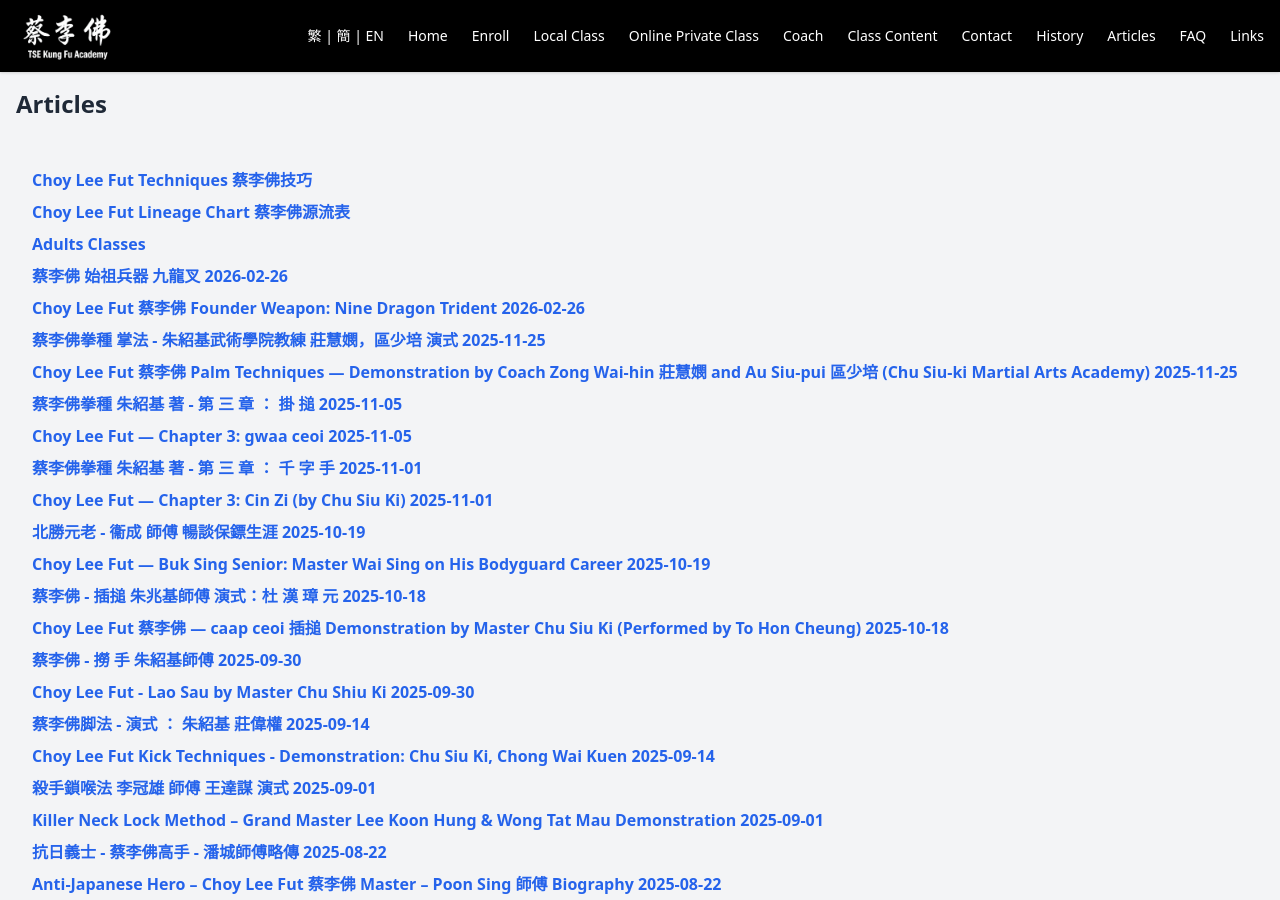
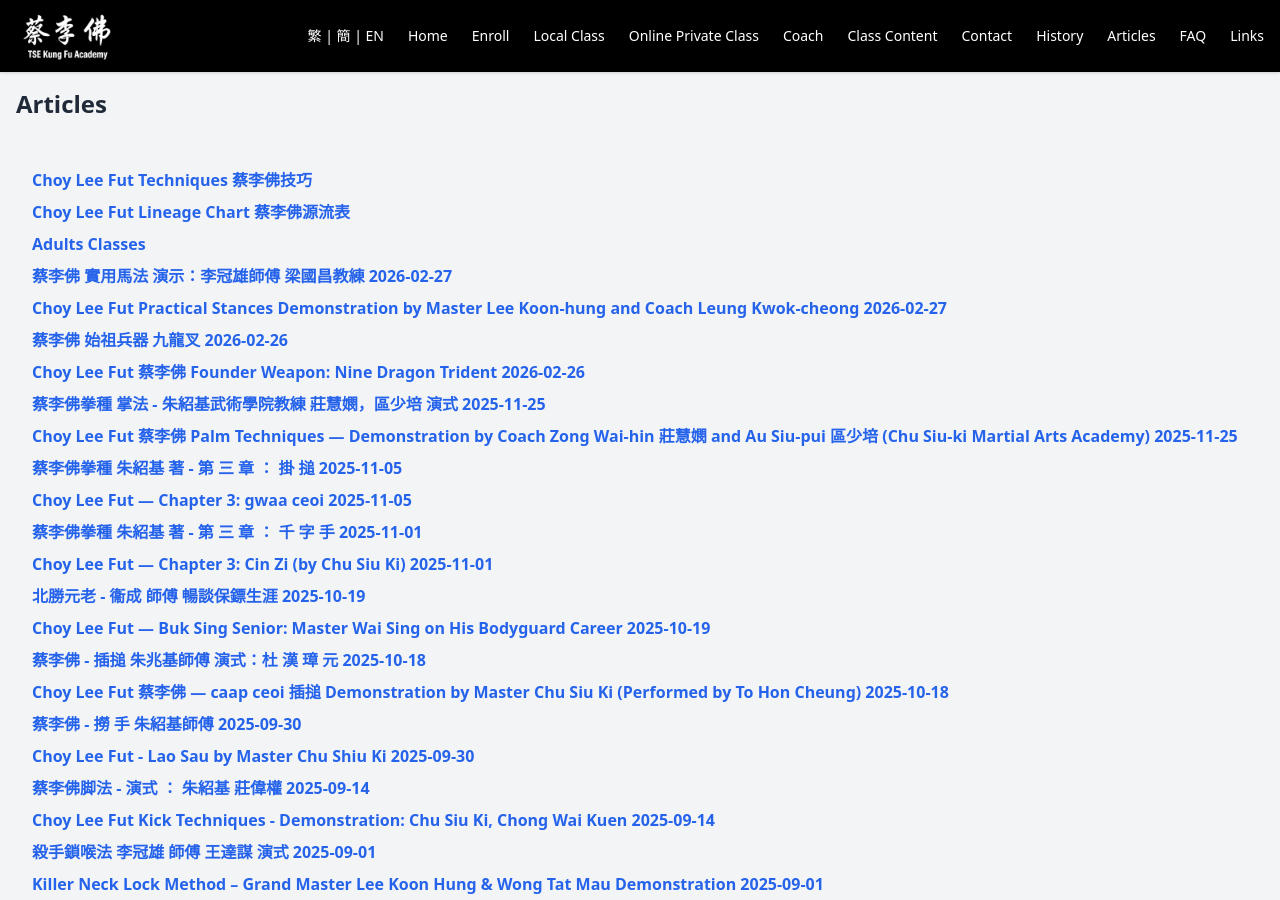
Before and after one commit to sydneykungfu/sydneykungfu.github.io, a Jekyll site: the page built from blog/index.html, in a window 1280 px wide and 900 px high. Built offline with Jekyll 4.4.1, drawn with Linux system fonts in a browser that asks for light colours; some of the changed lines change nothing that is shown.

Commit message:
feat: add new blog post "Choy Lee Fut Practical Stances" in English and Traditional Chinese, including associated images, and update the image processing workflow.

```diff
--- /dev/null
+++ b/_posts/2026-02-27-choy-lee-fut-horse-stances-practical.en.md
@@ -0,0 +1,73 @@
+---
+layout: blog
+title: Choy Lee Fut Practical Stances Demonstration by Master Lee Koon-hung and Coach Leung Kwok-cheong
+date: 2026-02-27
+lang: en
+alt:
+  lang: zh-hk
+  url: /blog/choy-lee-fut-horse-stances-practical.zh-hk.html
+canonical: /blog/choy-lee-fut-horse-stances-practical.en.html
+meta:
+  description: An in-depth look at the practical stance techniques of Choy Lee Fut Kung Fu, including the Circling Stance, Bow-and-Arrow Stance, Hanging Stance, and Dropping Knee Stance, demonstrated by Master Lee Koon-hung and Coach Leung Kwok-cheong.
+  keywords: Choy Lee Fut, Practical Stances, Circling Stance, Twist Stance, Bow Stance, Hanging Stance, Stealing Spring Stance, Dropping Knee Stance, Lee Koon-hung, Leung Kwok-cheong, Chinese Kung Fu, Traditional Martial Arts, Combat Applications
+  og:
+    image: /assets/images/blogs/choy-lee-fut-horse-stances-practical-01.png
+blog:
+  showMagazineNote: true
+---
+
+# Practical Stances
+
+Demonstration: Master Lee Koon-hung & Coach Leung Kwok-cheong
+
+<img src="/assets/images/blogs/choy-lee-fut-horse-stances-practical-01.png" alt="Choy Lee Fut Practical Stances by Master Lee Koon-hung and Coach Leung Kwok-cheong" class="max-h-80 mx-auto rounded-lg shadow-lg"/>
+
+Regarding stance techniques, the previous issue provided a very detailed analysis. However, there has never been a comprehensive review of the true value and position of stances within the entire martial arts system. There is an old saying in martial arts circles: "Before practicing punches, practice stances first." This mostly implies that one must develop a solid stance foundation before learning to strike. However, the crucial application of stances in actual combat seems to be somewhat overlooked, particularly their devastating offensive capabilities, which are rarely discussed. Although the core principles have yet to be clearly explained, the combat applications of Choy Lee Fut stances are vividly demonstrated in these pictures and explanations, detailing their usage and effectiveness. All photos are demonstrated by Master Lee Koon-hung, Head Coach of the Sik Ying Sports Association, and Coach Leung Kwok-cheong. These precious materials are a rare treasure in the contemporary martial arts world.
+
+Lee Koon-hung, a young Choy Lee Fut master at 33 years old, stands 5 feet 7 inches tall and weighs about 140 pounds. From his appearance, he has a very robust martial artist's physique, yet his conversation is humorous and scholarly. He has always been in the piece goods business but formed an indissoluble bond with Chinese martial arts since childhood. Thanks to his natural intelligence and diligent practice, Lee Koon-hung's martial arts progressed by leaps and bounds. In just about twenty years, his martial arts mastery has reached a level of perfection and profound excellence.
+
+Lee Koon-hung was born in Shunde, Guangdong, a rich and beautiful land. At the age of four, his family left their hometown and moved to the bustling city of Hong Kong. At age ten, a classmate brought him to a fitness academy to learn martial arts. After a long period of practice, Lee felt unsatisfied with both the form and combat effectiveness of the martial arts he was learning. Thus, at twelve, he and his classmate sought out another famous master. Introduced by his classmate, he became a student at the Poon Tik Sports Association, learning Choy Lee Fut. After rigorous training, he gradually grasped the essence of Choy Lee Fut and gained insight into techniques like grabbing, seizing, hanging, swiping, and thrusting. At the time, Poon Tik's senior disciple, Master Leung Sai, recognized his potential and taught him everything he knew. Deeply favored by his master, Lee trained joyfully and dedicated most of his time to studying under Leung Sai. Eventually, Leung Sai recommended Lee to further his training with his senior uncle, Chow Bing. Chow Bing was also incredibly fond of Lee Koon-hung and gladly accepted him for advanced training.
+
+Through years of hard study, Lee Koon-hung excelled not only in Choy Lee Fut fist techniques but also in various weapon arts. His skill with the "Double Dragon Broadswords" is particularly notable. Characterized by the harmonious blend of yin and yang, tight yet agile movements, and extraordinarily beautiful postures, Lee Koon-hung's swordplay brought him fame overseas when he performed in Hawaii, earning much attention from compatriots there.
+
+
+# Circling Stance Method (Huen Ma)
+
+Circling Stance (Huen Ma): Also known as the Twining Silk Stance (Cin Si Ma) or Twist Stance (Nau Ma). Despite the different names, they are essentially the same. In terms of static posture, the Circling Stance, Stealing Stance (Tau Ma), and Turning Stance (Gwaai Ma) look identical, but the process of executing them is very different. For example, in the Circling Stance, starting from an "M" shaped Four-Point Horse Stance (Sei Ping Ma), you simply lift the front foot slightly and turn the foot direction by 180 degrees. The body follows with an extreme rotation. At this point, the stance forms an "X" shape, while the body maintains the same balance as in other stances. The majority of the power is now concentrated on the front leg, making the rear leg nearly auxiliary.
+
+Meridian Stance (Zi Ng Ma): Also called the Bow-and-Arrow Stance (Gung Zin Ma), meaning its shape resembles a drawn bow fitted with an arrow. The front leg bends at the knee like a tightly drawn bow, while the back leg extends straight like a ready-to-fire arrow. The waist and torso are positioned similarly to the Four-Point Horse Stance, but the orientation shifts from the front to the side, aligning with the direction of the bow. During practice, as you continuously switch between the left and right Bow Stances, the waist rotates with the changing stance, creating an extreme shift in orientation. The purpose is to develop agility and maintain body balance through continuous changes, while properly conditioning the waist for flexibility.
+
+<img src="/assets/images/blogs/choy-lee-fut-horse-stances-practical-02.png" alt="Circling Stance Combat Application 1" class="max-h-80 mx-auto rounded-lg shadow-lg"/>
+<section class="text-sm text-center">1. On the left, Master Lee Koon-hung uses the "White Ape Asks the Way" posture to m  eet Coach Leung Kwok-cheong's attack.</section>
+
+<img src="/assets/images/blogs/choy-lee-fut-horse-stances-practical-03.png" alt="Circling Stance Combat Application 2" class="max-h-80 mx-auto rounded-lg shadow-lg"/>
+<section class="text-sm text-center">2. When the right side punches and advances, Lee Koon-hung shifts into a "Meridian Stance" and slaps the opponent's strike away.</section>
+
+<img src="/assets/images/blogs/choy-lee-fut-horse-stances-practical-04.png" alt="Circling Stance Combat Application 3" class="max-h-80 mx-auto rounded-lg shadow-lg"/>
+<section class="text-sm text-center">3. Before his left stance fully settles, Lee Koon-hung circles his "Meridian Stance" inward, using his knee to strike sideways into the bend of the opponent's leg.</section>
+
+# Stealing Spring Stance Method (Tau Taan Ma)
+
+Hanging Hoof Stance (Diu Tai Ma): This is a stance with one empty (false) and one solid leg. The waist and torso maintain balance. The front leg holds no weight (empty), while the slightly bent rear leg acts as the main support (solid). The body leans slightly, facing the same direction as the front toe. Since the front leg is essentially a feint, the entire power of the hanging leg is concentrated in the thigh, making the section from the toe to the knee completely weightless, like a directional needle. The overall shape of the Hanging Stance resembles fishing over a deep abyss, with clear distinction between empty and solid. During practice, the empty/solid states can alternate instantly, creating a strong contrast and an extreme change in direction.
+
+<img src="/assets/images/blogs/choy-lee-fut-horse-stances-practical-05.png" alt="Stealing Spring Stance Combat Application 1" class="max-h-80 mx-auto rounded-lg shadow-lg"/>
+<section class="text-sm text-center"> 1. Lee Koon-hung uses the "Roc Spreads its Wings" posture to intercept Coach Leung Kwok-cheong's darts-eye strike.
+2. As the opponent advances with a straight punch, Lee Koon-hung shifts his body into a Hanging Stance, tightly locking the opponent's inner leg.</section>
+
+<img src="/assets/images/blogs/choy-lee-fut-horse-stances-practical-06.png" alt="3. Simultaneously, Lee Koon-hung transforms his Hanging Stance into a Spring Stance, snapping the opponent's stance loose. 4. Just as the opponent's stance becomes unstable, he follows up with a pushing palm to knock the opponent down." class="max-h-80 mx-auto rounded-lg shadow-lg"/>
+<section class="text-sm text-center">3. Simultaneously, Lee Koon-hung transforms his Hanging Stance into a Spring Stance, snapping the opponent's stance loose.
+4. Just as the opponent's stance becomes unstable, he follows up with a pushing palm to knock the opponent down.</section>
+
+
+# Dropping Knee Stance Method (Lok Gwai Ma)
+
+Dropping Knee Stance (Lok Gwai Ma): This is a low stance requiring fully bent knees. The body leans slightly but remains straight. Whether punching or kicking, the power is concentrated between the knees and legs. Moreover, power can seamlessly shift entirely to one leg at any moment, turning it into an empty/solid stance. During left-right transitions, the waist pivots naturally to maintain the body's center of gravity. Everything reacts entirely out of natural reflex.
+
+<img src="/assets/images/blogs/choy-lee-fut-horse-stances-practical-07.png" alt="1. On the left, Master Lee Koon-hung calmly observes Coach Leung Kwok-cheong's incoming attack." class="max-h-80 mx-auto rounded-lg shadow-lg"/>
+<section class="text-sm text-center">1. On the left, Master Lee Koon-hung calmly observes Coach Leung Kwok-cheong's incoming attack.</section>
+
+<img src="/assets/images/blogs/choy-lee-fut-horse-stances-practical-08.png" alt="2. The opponent executes a horizontal leg sweep at maximum speed aiming at Lee Koon-hung." class="max-h-80 mx-auto rounded-lg shadow-lg"/>
+<section class="text-sm text-center">2. The opponent executes a horizontal leg sweep at maximum speed aiming at Lee Koon-hung.</section>
+
+<img src="/assets/images/blogs/choy-lee-fut-horse-stances-practical-09.png" alt="3. Just as the opponent's sweep is about to connect, Lee Koon-hung drops into a Dropping Knee Stance directly onto the opponent's knee, inflicting unbearable pain." class="max-h-80 mx-auto rounded-lg shadow-lg"/>
+<section class="text-sm text-center">3. Just as the opponent's sweep is about to connect, Lee Koon-hung drops into a Dropping Knee Stance directly onto the opponent's knee, inflicting unbearable pain.</section>
--- /dev/null
+++ b/_posts/2026-02-27-choy-lee-fut-horse-stances-practical.zh-hk.md
@@ -0,0 +1,75 @@
+---
+layout: blog
+title: 蔡李佛 實用馬法 演示：李冠雄師傅 梁國昌教練
+date: 2026-02-27
+lang: zh-hk
+alt:
+  lang: en
+  url: /blog/choy-lee-fut-horse-stances-practical.en.html
+canonical: /blog/choy-lee-fut-horse-stances-practical.en.html
+meta:
+  description: 深入了解蔡李佛派實用馬步技術，包括圈馬、子午馬、吊蹄馬及落跪馬。由李冠雄師傅及梁國昌教練示範，解析馬步在實戰中的殺傷作用。
+  keywords: 蔡李佛, 實用馬法, 圈馬, 扭馬, 子午馬, 吊蹄馬, 偷彈馬, 落跪馬, 李冠雄, 梁國昌, 中國功夫, 傳統武術, 馬步技術, 實戰應用
+  og:
+    image: /assets/images/blogs/choy-lee-fut-horse-stances-practical-01.png
+blog:
+  showMagazineNote: true
+---
+
+# 實 用 馬 法
+
+演示：李冠雄師傅 梁國昌教練
+
+<img src="/assets/images/blogs/choy-lee-fut-horse-stances-practical-01.png" alt="蔡李佛實用馬法演示：李冠雄師傅梁國昌教練" class="max-h-80 mx-auto rounded-lg shadow-lg"/>
+
+關於馬法，上集已很詳細地分析過，然而，馬法在整個拳派中所佔的地位價值如何，則從未有人能作出詳盡的評論，在武術界中有句老話，未練拳先練馬，其意大抵是說，未練拳之前，先練好馬步之意，其意只限於要求馬步的穩健，至於實戰上的運用關鍵，似乎未能完全重視，尤其在實戰中所起的殺傷作用，更鮮有聽聞也，雖然，至今還未能清晰地解釋其原則上的重點理由，但是，蔡李佛派的馬步在實戰的作用卻很清楚地從圖片和解釋明瞭其使用法和產生作用的過程，全部圖片由息影體育會總教練李冠雄師傅及教練梁國昌演出示範，資料珍貴，為近武術界不可多得之作。
+
+蔡李佛派青年拳師李冠雄，今年三十三歲，高五尺七寸，約一百四十磅，從外型看，是個非常健碩的武夫身裁，在言談上卻非常風趣而略帶文氣。他一向經營疋頭事業，但卻自小與國術結下不解緣，由於天生聰穎，加之勤學苦練，李冠雄的功夫一日千里，進步神速，於短短二十年左右時間中，他的武術修為已達登堂入室，出神入化之境矣。
+
+李冠雄出生於土地富庶，環優美的廣東順德，四歲時隨家人離開了故鄉，來到繁華的香港都市生活。十歲那年，李冠雄由同學帶領前往一家健身學院練武功。經過一段頗長的時間的練習之後，李冠雄卻感到本來學習的武術無論在形式上及實戰上均不大稱意，於是再與同學另投名師，當時他已是個十二歲的少年了。他得同學的介紹，拜學於潘狄體育會，學習蔡李佛派拳技。經過一段頗長時間的鍛鍊之後，他續漸地了解到蔡李佛拳技的精要，對於擒、拿、掛、梢、插等技亦已有所領悟。當時，潘狄的大弟子梁世師傅，有意栽培李冠雄，悉把生平所學傳授給他，李冠雄得到垂愛，歡喜不矣。自此，他把大部分的時間都抽出來，前往梁世處學習拳技。梁世更推荐李冠雄前往他的師伯周炳處深造。當周炳見到李冠雄時，亦感到非常喜愛，願意李冠雄到來修練武功。
+
+在多年來的苦學中，李冠雄除了精於蔡李佛派拳技之外，還精於各種器械的技藝。尤以「雙龍刀」更是顯著，雙龍刀為雙刀，舞動時，陰陽相濟，緊密而靈活，動作姿勢美妙異常。李冠雄曾憑此套刀法揚威異域，在美國夏威夷地區表演，甚受當地同胞關注。
+
+# 圈 馬 法
+
+圈馬：亦即纏絲馬，也叫扭馬，無論名稱上有如何大的分別，然而，在實質上是一樣的。在定式的形態上，圈馬和偷馬，拐馬亦是一樣的，但在其過程中卻分別很大，如圈馬，在四平馬的「M」字形裏，只要把前腳微微提起，把腳板的方向成一百八十度的改變，身形亦隨之作旋轉作極端的改變，此時，馬步的形態便成了「X」形，身體的各部份仍然保持各馬式一樣的平衡，此時，馬步的力度大部份集中於前腳，後腳便差不多成了輔助性的了。
+
+子午馬：亦稱弓箭馬，意思是其形態如一把弓與一枝箭相配一樣。前腳屈膝如強弓緊拉，後腳蹬直如箭之張發，腰肢各部則如四平馬一樣，然其方向則由正面轉移主側面，而與弓箭馬的同一方向，在練習該馬步的過程中，左右弓式不斷改變，腰部則隨馬步的改變旋轉，而因此方向便成了一個極端的轉移，其目的在使練習者在不斷的練習中使馬步靈活及在不斷變化中得到身體平衡的要求，同時腰部亦得到適度的鍛鍊而達柔軟。
+
+<img src="/assets/images/blogs/choy-lee-fut-horse-stances-practical-02.png" alt="一：左方李冠雄「白猿問路」迎接梁國昌教練的進攻。" class="max-h-80 mx-auto rounded-lg shadow-lg"/>
+<section class="text-sm text-center">一：左方李冠雄「白猿問路」迎接梁國昌教練的進攻。</section>
+
+<img src="/assets/images/blogs/choy-lee-fut-horse-stances-practical-03.png" alt="二：當右方出拳進馬時，李冠雄轉「子午馬」拍手接住。" class="max-h-80 mx-auto rounded-lg shadow-lg"/>
+<section class="text-sm text-center">二：當右方出拳進馬時，李冠雄轉「子午馬」拍手接住。</section>
+
+<img src="/assets/images/blogs/choy-lee-fut-horse-stances-practical-04.png" alt="三：左馬未食緊時，李冠雄的一「子午馬」向內一圈，以膝部向對方的腳曲橫斜撞去。" class="max-h-80 mx-auto rounded-lg shadow-lg"/>
+<section class="text-sm text-center">三：左馬未食緊時，李冠雄的一「子午馬」向內一圈，以膝部向對方的腳曲橫斜撞去。</section>
+
+
+
+# 偷 彈 馬 法
+
+吊蹄馬：屬一虛一實的馬式，腰肢各部份仍然保持平衡的要求，前腳虛如無物；後腳微坐曲而成了主力，身形微則，面向與前腳尖相同。由於前腳屬虛招，故此，整個吊起腳的力度集中於腿部，腳尖至膝部則完全成為無力的定向針，整個吊馬的形便如臨淵垂釣一樣，虛實分明。在練習過程中，虛實是可以於瞬間改變而成一種反差很強的交替，而方向亦隨之成為一個極端的改變。
+
+<img src="/assets/images/blogs/choy-lee-fut-horse-stances-practical-05.png" alt="一：李冠雄以「大鵬展翅」勢迎接梁國昌教練的搶眼搥。二：當對方標馬直攻，李冠雄偏身吊馬緊扣對方內馬。" class="max-h-80 mx-auto rounded-lg shadow-lg"/>
+<section class="text-sm text-center">一：李冠雄以「大鵬展翅」勢迎接梁國昌教練的搶眼搥。
+<br/>二：當對方標馬直攻，李冠雄偏身吊馬緊扣對方內馬。</section>
+
+<img src="/assets/images/blogs/choy-lee-fut-horse-stances-practical-06.png" alt="三：在同一時間，李冠雄的吊馬轉彈馬，把對方馬步彈鬆。四：正當對方的馬步不穩之際，配合推掌把對方打跌。" class="max-h-80 mx-auto rounded-lg shadow-lg"/>
+<section class="text-sm text-center">三：在同一時間，李冠雄的吊馬轉彈馬，把對方馬步彈鬆。
+<br/>四：正當對方的馬步不穩之際，配合推掌把對方打跌。</section>
+
+
+
+# 落 跪 馬 法
+
+落跪馬：屬低椿馬，每一動作都必須雙膝屈曲，身形微斜而挺直，無論是出拳或出腳，力度都是集中於膝腿之間，而且，力度是會隨時集中於一條腿中，而成為一虛一實的馬式。然而在其左右轉換位置的過程中，身體的腰部便產生了旋轉的作用，以作保持身體的重心，而且，其旋轉的反應完全出於自然。
+
+<img src="/assets/images/blogs/choy-lee-fut-horse-stances-practical-07.png" alt="一：左方李冠雄師傅靜觀對方梁國昌教練的來勢。" class="max-h-80 mx-auto rounded-lg shadow-lg"/>
+<section class="text-sm text-center">一：左方李冠雄師傅靜觀對方梁國昌教練的來勢。</section>
+
+<img src="/assets/images/blogs/choy-lee-fut-horse-stances-practical-08.png" alt="二：對方以最快速度以橫掃腳法向李冠雄掃去。" class="max-h-80 mx-auto rounded-lg shadow-lg"/>
+<section class="text-sm text-center">二：對方以最快速度以橫掃腳法向李冠雄掃去。</section>
+
+<img src="/assets/images/blogs/choy-lee-fut-horse-stances-practical-09.png" alt="三：當對方的掃腳將得逞時，李冠雄以落跪馬向對方的膝部跪下，使其痛苦不堪。" class="max-h-80 mx-auto rounded-lg shadow-lg"/>
+<section class="text-sm text-center">三：當對方的掃腳將得逞時，李冠雄以落跪馬向對方的膝部跪下，使其痛苦不堪。</section>
```
Also changed, not shown: .agents/workflows/process_images_to_jekyll.md, assets/images/blogs/choy-lee-fut-horse-stances-practical-01.png (added), assets/images/blogs/choy-lee-fut-horse-stances-practical-02.png (added), assets/images/blogs/choy-lee-fut-horse-stances-practical-03.png (added), assets/images/blogs/choy-lee-fut-horse-stances-practical-04.png (added), assets/images/blogs/choy-lee-fut-horse-stances-practical-05.png (added), assets/images/blogs/choy-lee-fut-horse-stances-practical-06.png (added), assets/images/blogs/choy-lee-fut-horse-stances-practical-07.png (added), assets/images/blogs/choy-lee-fut-horse-stances-practical-08.png (added), assets/images/blogs/choy-lee-fut-horse-stances-practical-09.png (added).
